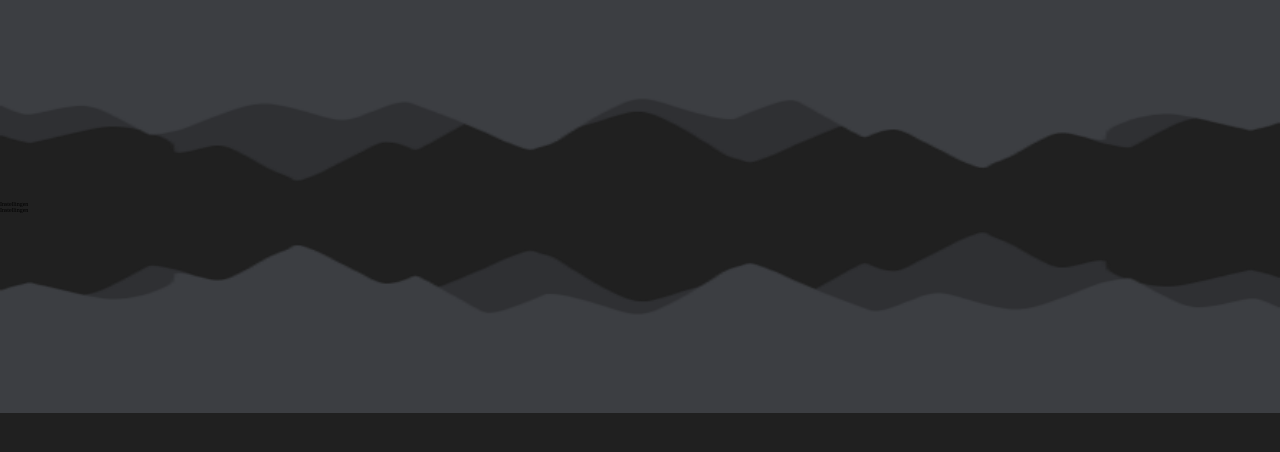
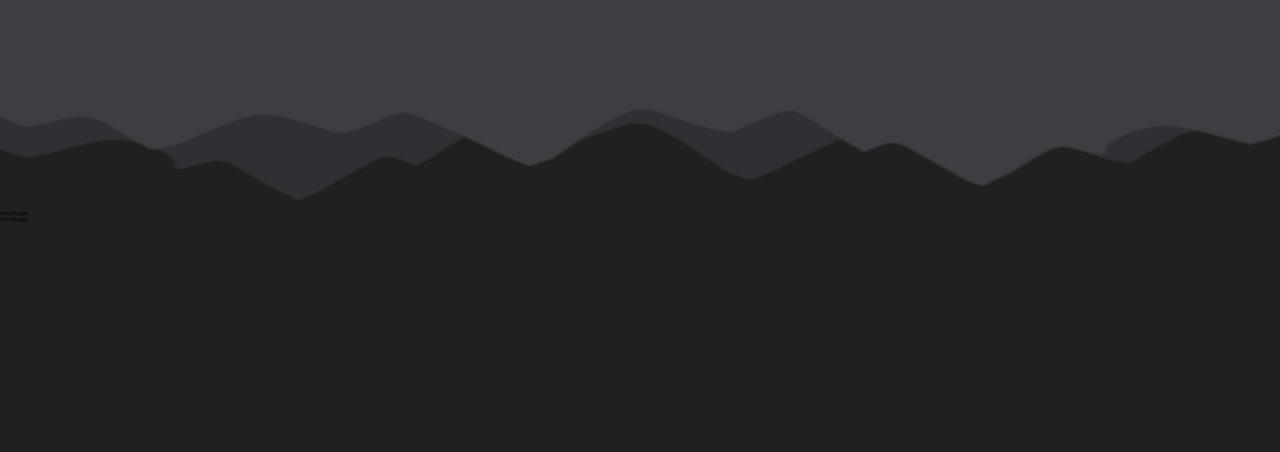
Before and after one commit to GeodeCompany/geode-cracker-react, a React (Create React App) app in the folder geode-cracker/: page /instellingen in a window 1280 px wide. Shown: the top 452 px of the page. Built offline with nearby package versions, Linux system fonts and the light colour scheme.

Commit message:
tweak: change banners html
- made banners html more semantic
- remove banner bottom in app.js

```diff
--- a/geode-cracker/src/App.js
+++ b/geode-cracker/src/App.js
@@ -20,7 +20,6 @@ function App() {
           <Route path="*" element={<h1>Fallback 404</h1>} />
         </Route>
       </Routes>
-      <BannerBottom />
     </Router>
   );
 }
--- a/geode-cracker/src/Banner/Banner-bottom.js
+++ b/geode-cracker/src/Banner/Banner-bottom.js
@@ -6,7 +6,11 @@ import BannerImg from "./Images/BannerBottom.png";
 class BannerBottom extends React.Component{
     render(){
         return(
-            <img src={BannerImg} alt="Rocky banner on the bottom of the page" class="bannerBottomImage" />
+          <section class="banner banner--bottom">
+            <figure class="banner__figure">
+              <img  class="banner__figure__image" src={BannerImg} alt="Rocky banner on the bottom of the page" />
+            </figure>
+          </section>
         )
     }
 }
--- a/geode-cracker/src/Banner/Banner-top.js
+++ b/geode-cracker/src/Banner/Banner-top.js
@@ -7,7 +7,11 @@ import BannerImg from "./Images/BannerTop.png";
 class BannerTop extends React.Component{
     render(){
         return(
-            <img src={BannerImg} alt="Rocky banner on the top of the page" class="bannerTopImage"/>
+          <section class="banner banner--top">
+            <figure class="banner__figure">
+              <img  class="banner__figure__image" src={BannerImg} alt="Rocky banner on the top of the page" />
+            </figure>
+          </section>
         )
     }
 }
--- a/geode-cracker/src/Banner/Banner.css
+++ b/geode-cracker/src/Banner/Banner.css
@@ -1,14 +1,25 @@
-.bannerTopImage, .bannerBottomImage{
+.banner{
   z-index: 2;
   width: 100vw;
-  max-height: 20rem;
+  height: 20rem;
 }
 
-.bannerTopImage{
+.banner--top {
   position: sticky;
   top: 0;
+  margin-bottom: 1rem;
 }
 
-.bannerBottomImage{
+.banner--bottom {
   bottom: 0;
 }
+
+.banner__figure {
+  width: 100%;
+  height: 100%;
+}
+
+.banner__figure__image {
+  width: 100%;
+  height: 100%;
+}
```
Also changed, not shown: geode-cracker/src/Banner/Images/BannerBottom.png, geode-cracker/src/Banner/Images/BannerTop.png.
